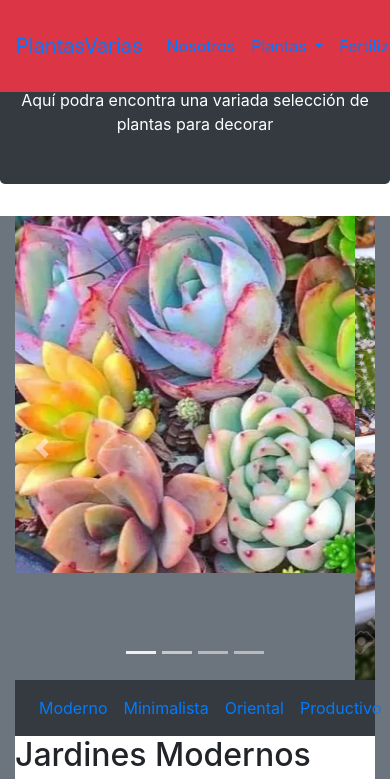
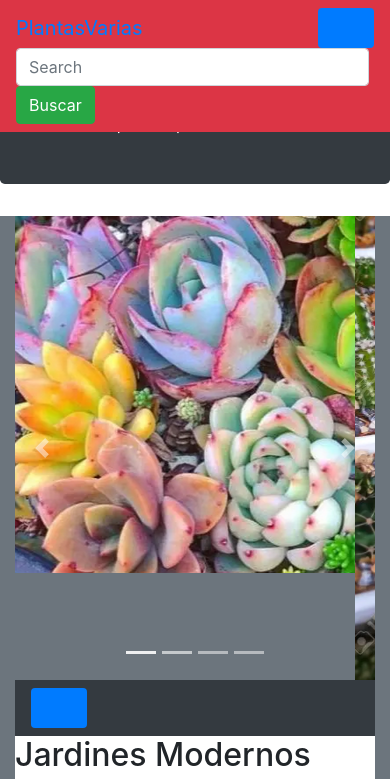
Before and after one commit to Pedro-Abarca/pagina01, a plain HTML site: page index.html in a window 390 px wide. Shown: the top 779 px of the page. Drawn offline with nearby package versions, Linux system fonts and the light colour scheme.

Commit message:
mejor_responsive2

```diff
--- a/index.html
+++ b/index.html
@@ -26,9 +26,13 @@
     </header>
 
     <!-- barra de navegación "nav" -->
-    <nav class="navbar navbar-expand bg-danger fixed-top"> <!--falta arreglar esto-->
+    <nav class="navbar navbar-expand-lg bg-danger fixed-top"> <!--falta arreglar esto-->
         <!-- Brand -->
         <a class="navbar-brand" href="#">PlantasVarias</a>
+        <button class="navbar-toggler bg-primary" type="button" data-toggle="collapse" data-target="#collapsibleNavbar">
+            <span class="navbar-toggler-icon"></span>
+        </button>
+        <div class="collapse navbar-collapse" id="collapsibleNavbar">
             <!-- Links -->
             <ul class="navbar-nav">
                 <li class="nav-item">
@@ -78,6 +82,7 @@
                     </div>
                 </li>
             </ul>
+        </div>
         <!-- Formas navbar -->
         <form class="form-inline" action="/action_page.php">
             <input class="form-control mr-sm-2" type="text" placeholder="Search">
@@ -129,7 +134,11 @@
             <!-- contenido principal -->
             <div class="col-12 col-lg-8">
                 <div>
-                    <nav class="navbar bg-dark navbar-expand">
+                    <nav class="navbar bg-dark navbar-expand-lg">
+                        <button class="navbar-toggler bg-primary" type="button" data-toggle="collapse" data-target="#collapsibleNavbar2">
+                            <span class="navbar-toggler-icon"></span>
+                        </button>
+                        <div class="collapse navbar-collapse" id="collapsibleNavbar2">
                             <ul class="navbar-nav">
                                 <li class="nav-item">
                                     <a class="nav-link" href="#moderno">Moderno</a>
@@ -144,6 +153,7 @@
                                     <a class="nav-link" href="#productivo">Productivo</a>
                                 </li>
                             </ul>
+                        </div>
                     </nav>
                     <div id="moderno" class="conteiner-fluid bg-white">
                         <h2>Jardines Modernos</h2>
```
Lines whose indentation alone changed are shown as unchanged.
